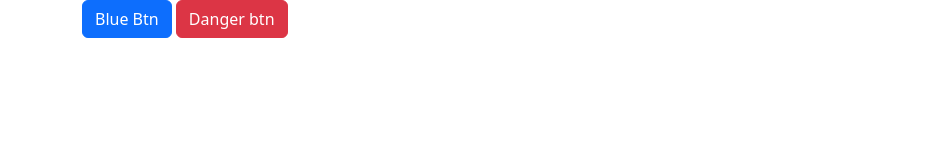
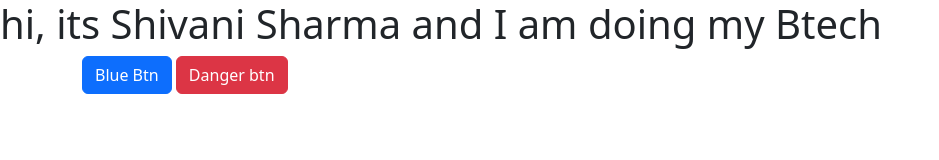
Before and after one commit to Shivi73/bootstrap-learning, a plain HTML site: page index.html in a window 1280 px wide. Shown: the whole page, without its empty margins (0-939 px from the left). Drawn offline with nearby package versions, Linux system fonts and the light colour scheme.

Commit message:
Added header:

```diff
--- a/index.html
+++ b/index.html
@@ -10,6 +10,9 @@
 <script src="https://cdn.jsdelivr.net/npm/bootstrap@5.2.0-beta1/dist/js/bootstrap.bundle.min.js" integrity="sha384-pprn3073KE6tl6bjs2QrFaJGz5/SUsLqktiwsUTF55Jfv3qYSDhgCecCxMW52nD2" crossorigin="anonymous"></script><link href="https://cdn.jsdelivr.net/npm/bootstrap@5.2.0-beta1/dist/css/bootstrap.min.css" rel="stylesheet" integrity="sha384-0evHe/X+R7YkIZDRvuzKMRqM+OrBnVFBL6DOitfPri4tjfHxaWutUpFmBp4vmVor" crossorigin="anonymous">
 </head>
 <body>
+    <header>
+        <h1>hi, its Shivani Sharma and I am doing my Btech</h1>
+    </header>
     <div class="container">
         <button class="btn btn-primary">Blue Btn</button>
         <button class="btn btn-danger">Danger btn</button>
```
